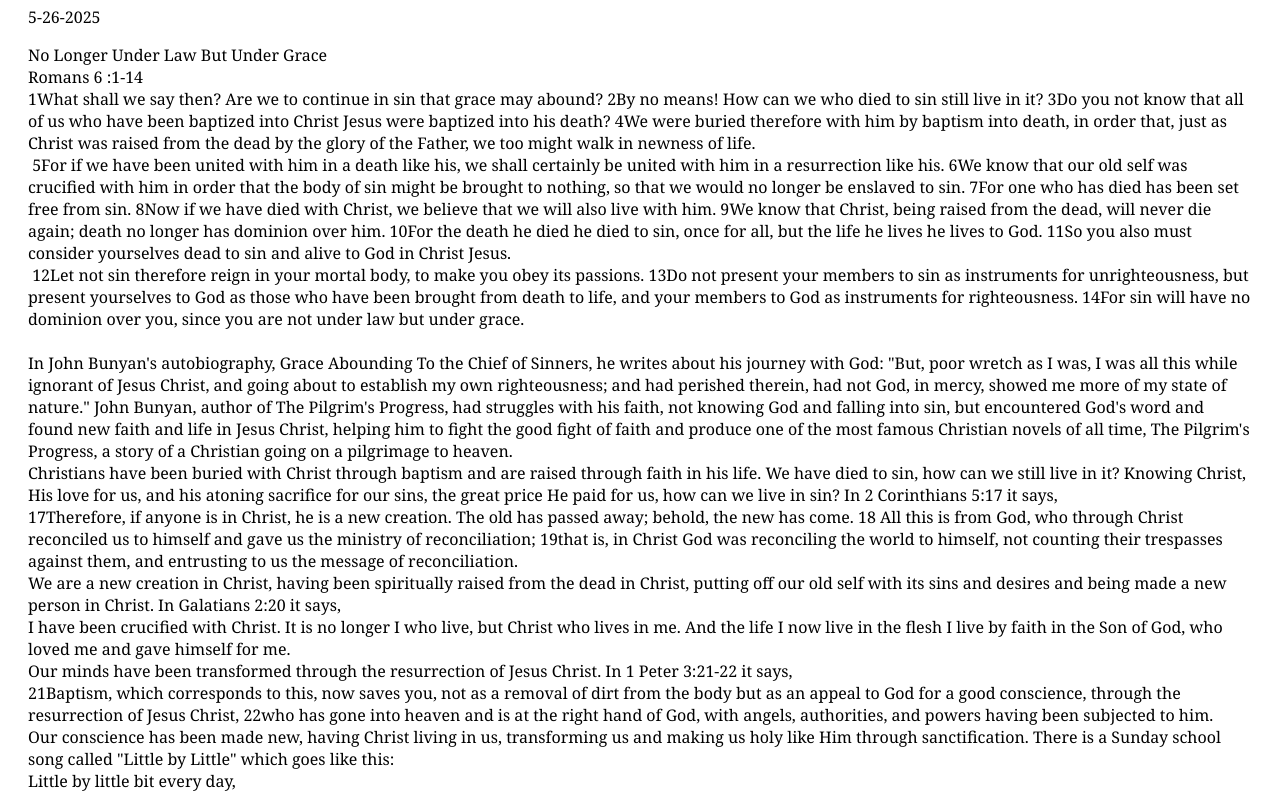
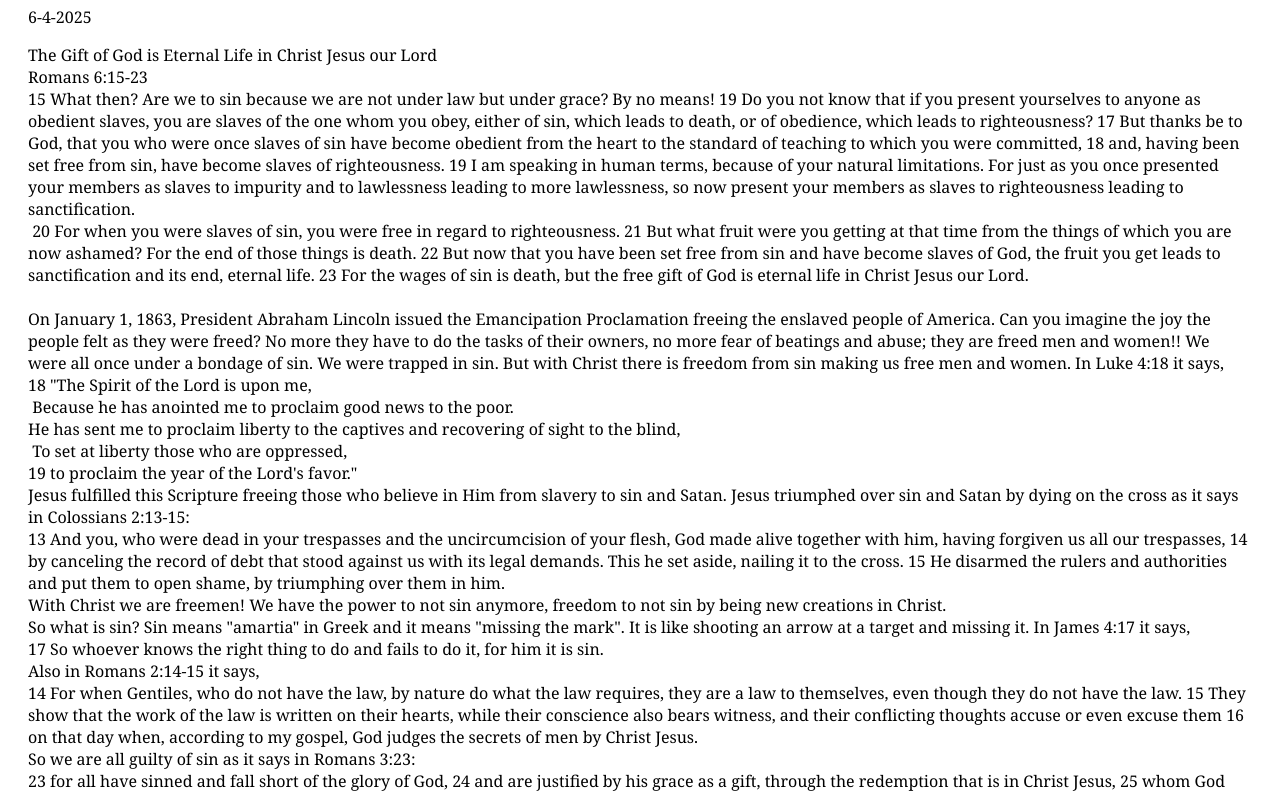
Before and after one commit to curiousquant/curiousquant.github.io, a plain HTML site: page index.html in a window 1280 px wide. Shown: the part 189-984 px from the top of the page. Drawn offline with Linux system fonts and the light colour scheme.

Commit message:
first page fix

```diff
--- a/index.html
+++ b/index.html
@@ -100,7 +100,7 @@
             const textid = urlParams.get('text')
             console.log(textid);
             if(textid==null){
-                renderText(1);
+                renderText(0);
                 console.log("abc");
             }
             else{
```
